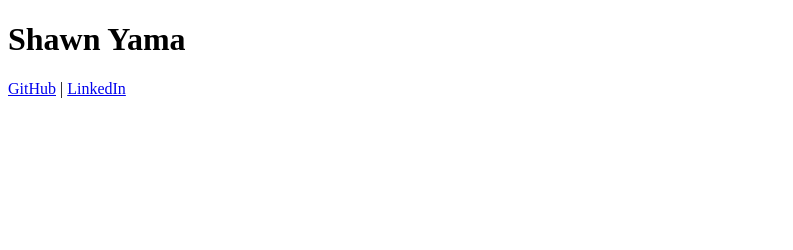
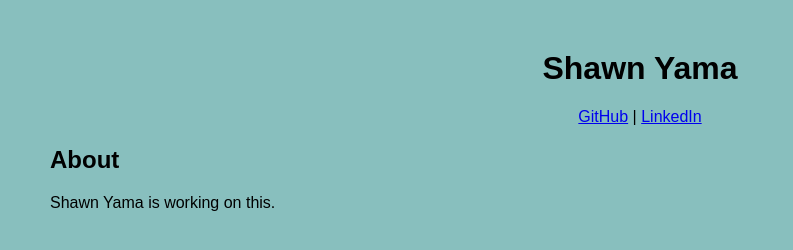
Before and after one commit to shawnyama/shawnyama.github.io, a plain HTML site: page index.html in a window 1280 px wide. Shown: the whole page, without its empty margins (0-793 px from the left). Drawn offline with Linux system fonts and the light colour scheme.

Commit message:
Add files via upload

```diff
--- a/index.html
+++ b/index.html
@@ -1,18 +1,24 @@
 <!doctype html>
   <html lang="en">
-    <head>
-      <title>Shawn Yama</title>
-      <link rel="icon" href="favicon.ico" type="image/x-icon"/>
-    </head>
+  <head>
+    <title>Shawn Yama</title>
+    <link rel="icon" href="favicon.ico" type="image/x-icon"/>
+    <link rel="stylesheet" href="style.css" type="text/css">
+  </head>
+  <div>
     <header>
       <h1>Shawn Yama</h1>
       <a href="https://github.com/shawnyama">GitHub<a> | </a>
       <a href="https://www.linkedin.com/in/shawn-yama-1580a5178/">LinkedIn<a></a>
     </header>
     <body>
-
+      <h2>About</h2>
+      <p>
+        Shawn Yama is working on this.
+      </p>
     </body>
     <footer>
 
     </footer>
+  </div>
 </html>
--- /dev/null
+++ b/style.css
@@ -0,0 +1,16 @@
+a:hover {
+  color: #fa8072;
+}
+
+html {
+  background: #88bfbe;
+  font-family: "Arial", sans-serif;
+}
+
+header {
+  text-align: center;
+}
+
+body {
+  margin: 50px;
+}
```
